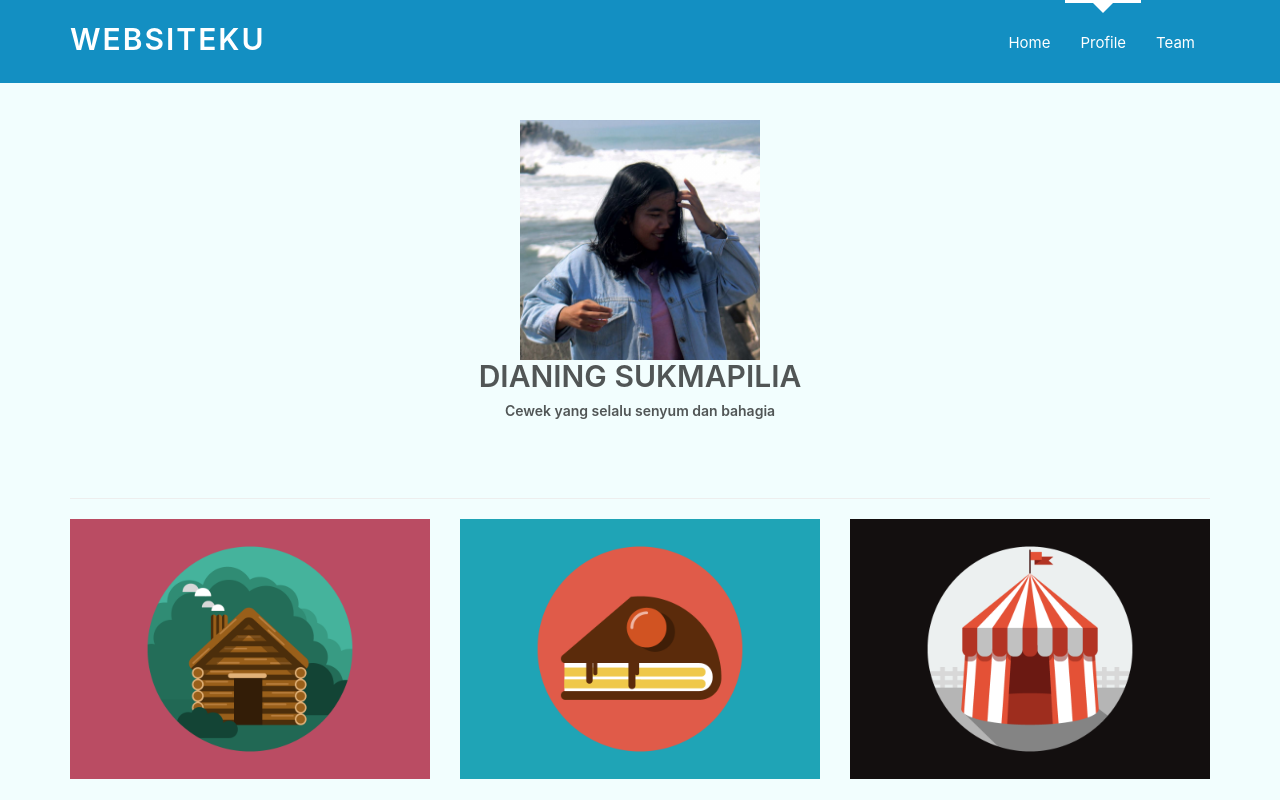
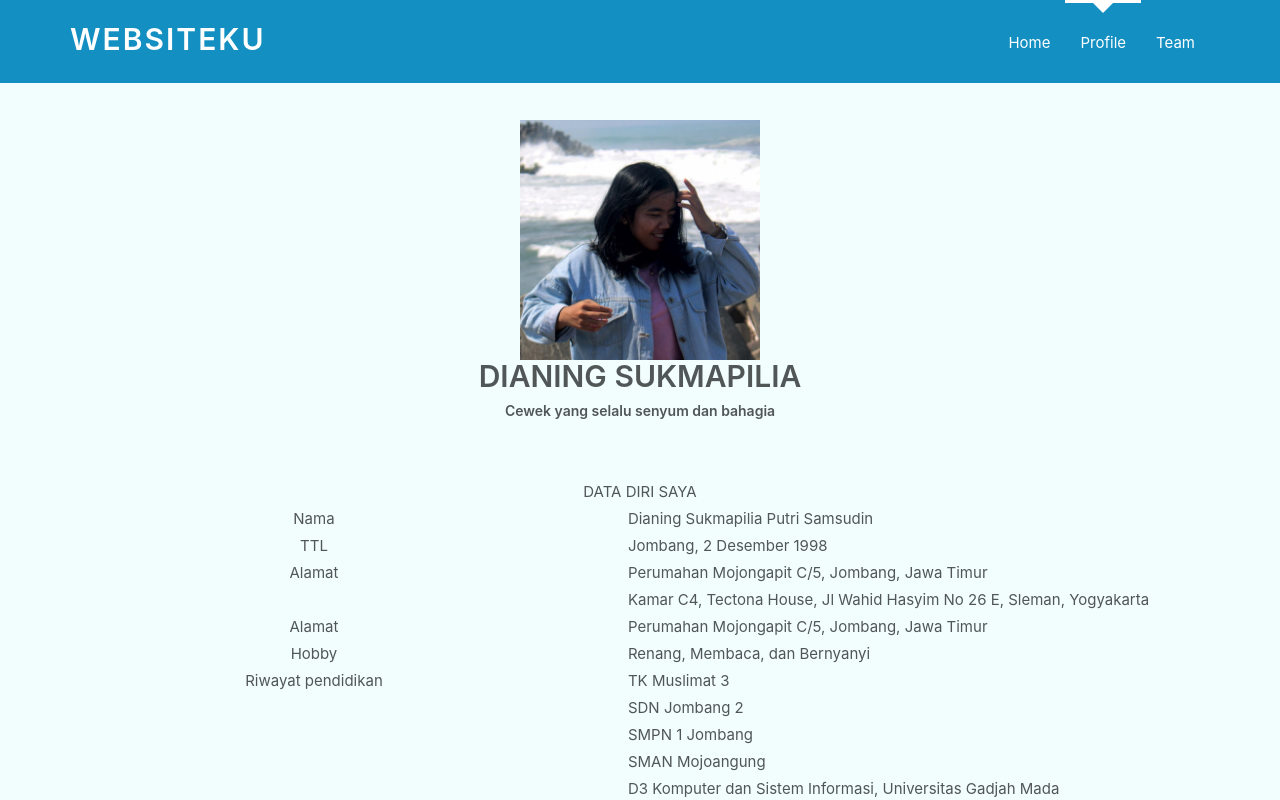
Before and after one commit to zainulmutaqin/TA-WEB-3, a React (Create React App) app: page / in a window 1280 px wide. Both pictures are taken after a click on the item "Profile". Shown: the top 800 px of the page. Built offline with nearby package versions, Linux system fonts and the light colour scheme.

Commit message:
profile tambah

```diff
--- a/public/index.html
+++ b/public/index.html
@@ -65,7 +65,6 @@
     <script src="js/vendor/bootstrap.min.js"></script>
     <!-- PluginJS -->
     <script src="js/owl.carousel.min.js"></script>
-    <script src="js/contact-form.js"></script>
     <script src="js/jquery.parallax-1.1.3.js"></script>
     <script src="js/scrollUp.min.js"></script>
     <script src="js/magnific-popup.min.js"></script>
--- a/src/pages/Profile.js
+++ b/src/pages/Profile.js
@@ -16,91 +16,88 @@ class Profile extends Component {
                                 </div>
                             </div>
                         </div>
-                        <hr className="star-dark mb-5"/>
-                        <div className="row">
-                            <div className="col-md-6 col-lg-4 bottoom">
-                                <a className="portfolio-item d-block mx-auto" href="#portfolio-modal-1">
-                                    <div className="portfolio-item-caption d-flex position-absolute h-100 w-100">
-                                    <div className="portfolio-item-caption-content my-auto w-100 text-center text-white">
-                                    <i className="fas fa-search-plus fa-3x"></i>
-                                    </div>
-                                    </div>
-                                    <img className="img-fluid" src="img/portfolio/cabin.png" alt="inicabin" aria-label="cabin"/>
-                                </a>
-                            </div>
-                            <div className="col-md-6 col-lg-4 bottoom">
-                                <a className="portfolio-item d-block mx-auto" href="#portfolio-modal-2">
-                                    <div className="portfolio-item-caption d-flex position-absolute h-100 w-100">
-                                    <div className="portfolio-item-caption-content my-auto w-100 text-center text-white">
-                                    <i className="fas fa-search-plus fa-3x"></i>
-                                    </div>
-                                    </div>
-                                    <img className="img-fluid" src="img/portfolio/cake.png" alt="inicake" aria-label="cake"/>
-                                </a>
-                            </div>
-                            <div className="col-md-6 col-lg-4 bottoom">
-                                <a className="portfolio-item d-block mx-auto" href="#portfolio-modal-3">
-                                    <div className="portfolio-item-caption d-flex position-absolute h-100 w-100">
-                                    <div className="portfolio-item-caption-content my-auto w-100 text-center text-white">
-                                    <i className="fas fa-search-plus fa-3x"></i>
-                                    </div>
-                                    </div>
-                                    <img className="img-fluid" src="img/portfolio/circus.png" alt="inicircus" aria-label="circus"/>
-                                </a>
-                            </div>
-                            <div className="col-md-6 col-lg-4 bottoom">
-                                <a className="portfolio-item d-block mx-auto" href="#portfolio-modal-4">
-                                    <div className="portfolio-item-caption d-flex position-absolute h-100 w-100">
-                                    <div className="portfolio-item-caption-content my-auto w-100 text-center text-white">
-                                    <i className="fas fa-search-plus fa-3x"></i>
-                                    </div>
-                                    </div>
-                                    <img className="img-fluid" src="img/portfolio/circus.png" alt="inicircuss" aria-label="circuss"/>
-                                </a>
-                            </div>
-                            <div className="col-md-6 col-lg-4 bottoom">
-                                <a className="portfolio-item d-block mx-auto" href="#portfolio-modal-5">
-                                    <div className="portfolio-item-caption d-flex position-absolute h-100 w-100">
-                                    <div className="portfolio-item-caption-content my-auto w-100 text-center text-white">
-                                    <i className="fas fa-search-plus fa-3x"></i>
-                                    </div>
-                                    </div>
-                                    <img className="img-fluid" src="img/portfolio/cake.png" alt="inicakee" aria-label="cakee"/>
-                                </a>
-                            </div>
-                            <div className="col-md-6 col-lg-4 bottoom">
-                               <a className="portfolio-item d-block mx-auto" href="#portfolio-modal-6">
-                                    <div className="portfolio-item-caption d-flex position-absolute h-100 w-100">
-                                    <div className="portfolio-item-caption-content my-auto w-100 text-center text-white">
-                                    <i className="fas fa-search-plus fa-3x"></i>
-                                    </div>
-                                    </div>
-                                    <img className="img-fluid" src="img/portfolio/cabin.png" alt="cabinn" aria-label="cabinn"/>
-                                </a>
-                            </div>
+                    </div>
+                    <div>
+                        <div style={{textAlign:"center"}}>
+                            DATA DIRI SAYA
+                        </div>
+                        <div>
+                            <table>
+                                <tr>
+                                    <td width="750" align="center"> Nama </td>
+                                    <td width="750"> Dianing Sukmapilia Putri Samsudin</td>
+                                </tr>
+                                <tr>
+                                    <td width="750" align="center"> TTL </td>
+                                    <td width="750"> Jombang, 2 Desember 1998</td>
+                                </tr>
+                                <tr>
+                                    <td width="750" align="center"> Alamat  </td>
+                                    <td width="750"> Perumahan Mojongapit C/5, Jombang, Jawa Timur</td>
+
+                                </tr>
+                                <tr>
+                                    <td width="750" align="center">   </td>
+                                    <td width="750"> Kamar C4, Tectona House, Jl Wahid Hasyim No 26 E, Sleman, Yogyakarta</td>
+
+                                </tr>
+                                <tr>
+                                    <td width="750" align="center"> Alamat  </td>
+                                    <td width="750"> Perumahan Mojongapit C/5, Jombang, Jawa Timur</td>
+                                </tr>
+                                <tr>
+                                    <td width="750" align="center"> Hobby  </td>
+                                    <td width="750"> Renang, Membaca, dan Bernyanyi </td>
+
+                                </tr>
+                                <tr>
+                                    <td width="750" align="center"> Riwayat pendidikan  </td>
+                                    <td width="750"> TK Muslimat 3</td>
+
+                                </tr>
+                                <tr>
+                                    <td width="750" align="center">  </td>
+                                    <td width="750"> SDN Jombang 2</td>
+
+                                </tr>
+                                <tr>
+                                    <td width="750" align="center">  </td>
+                                    <td width="750"> SMPN 1 Jombang </td>
+
+                                </tr>
+                                <tr>
+                                    <td width="750" align="center">  </td>
+                                    <td width="750"> SMAN Mojoangung</td>
+
+                                </tr>
+                                <tr>
+                                    <td width="750" align="center">  </td>
+                                    <td width="750"> D3 Komputer dan Sistem Informasi, Universitas Gadjah Mada</td>
+
+                                </tr>
+                                <tr>
+                                    <td width="750" align="center">  </td>
+                                    <td width="750"> SDN Jombang 2</td>
+
+                                </tr>
+                                <tr>
+                                    <td width="750" align="center"> No Handphone </td>
+                                    <td width="750"> 081335174552</td>
+
+                                </tr>
+                                <tr>
+                                    <td width="750" align="center"> E-mail  </td>
+                                    <td width="750"> dianingsukmapilia@gmail.com</td>
+
+                                </tr>
+                                <tr>
+                                    <td width="750" align="center">  </td>
+                                    <td width="750"> SDN Jombang 2</td>
+
+                                </tr>
+                            </table>
                         </div>
                     </div>
-                    <div className="portfolio-modal mfp-hide" id="portfolio-modal-1">
-    <div className="portfolio-modal-dialog bg-white">
-      <a className="close-button d-none d-md-block portfolio-modal-dismiss" href="#">
-        <i className="fa fa-3x fa-times"></i>
-      </a>
-      <div className="container text-center">
-        <div className="row">
-          <div className="col-lg-8 mx-auto">
-            <h2 className="text-secondary text-uppercase mb-0">Project Name</h2>
-            <hr className="star-dark mb-5"/>
-            <img className="img-fluid mb-5" src="img/portfolio/cabin.png" alt="inicabinnn" aria-label="cabinnn"/>
-            <p className="mb-5">Lorem ipsum dolor sit amet, consectetur adipisicing elit. Mollitia neque assumenda ipsam nihil, molestias magnam, recusandae quos quis inventore quisquam velit asperiores, vitae? Reprehenderit soluta, eos quod consequuntur itaque. Nam.</p>
-            <a className="btn btn-primary btn-lg rounded-pill portfolio-modal-dismiss" href="#">
-              <i className="fa fa-close"></i>
-              Close Project</a>
-          </div>
-        </div>
-      </div>
-    </div>
-  </div>
-
                 </section>
             </React.Fragment>
          );
```
